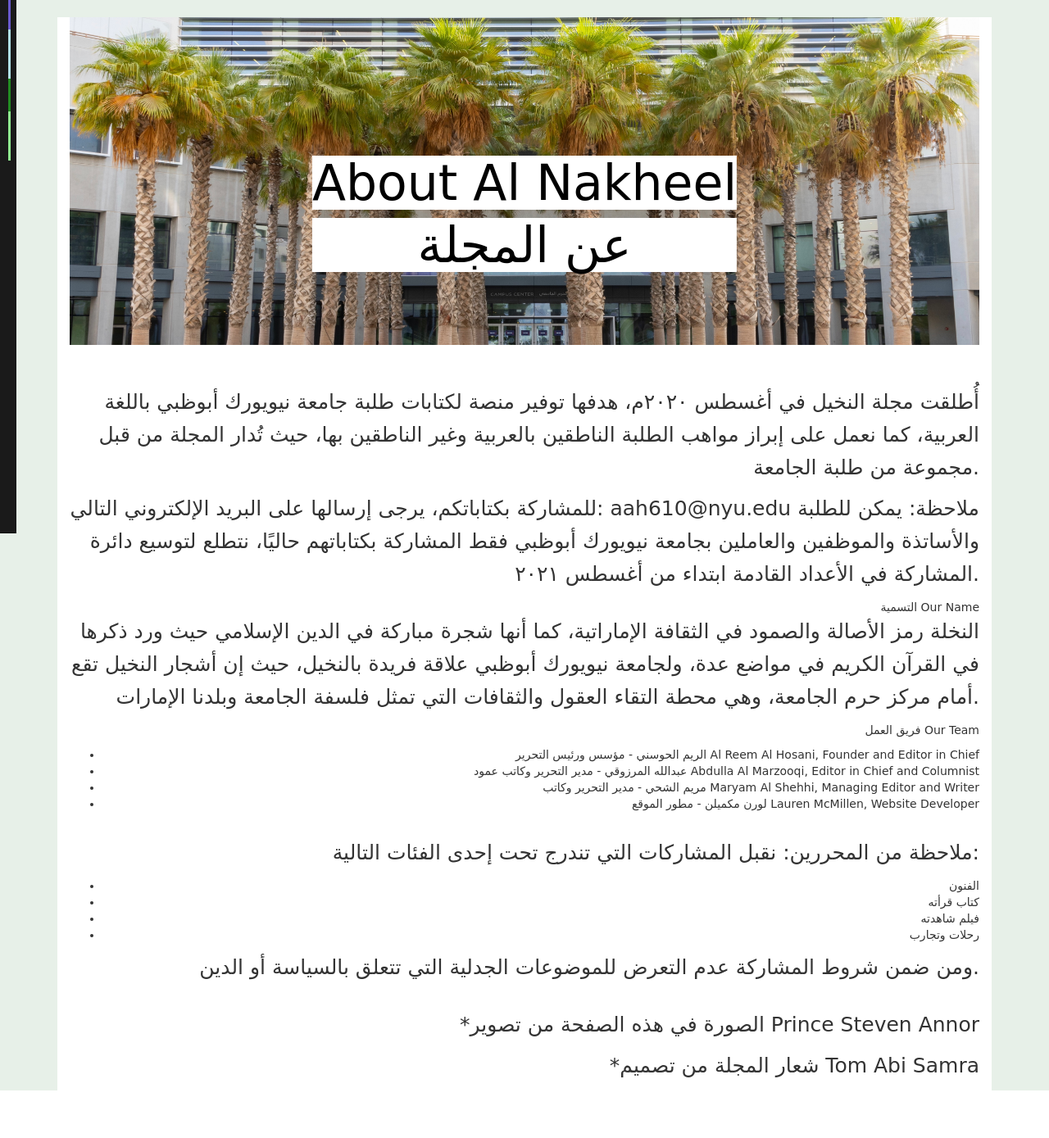
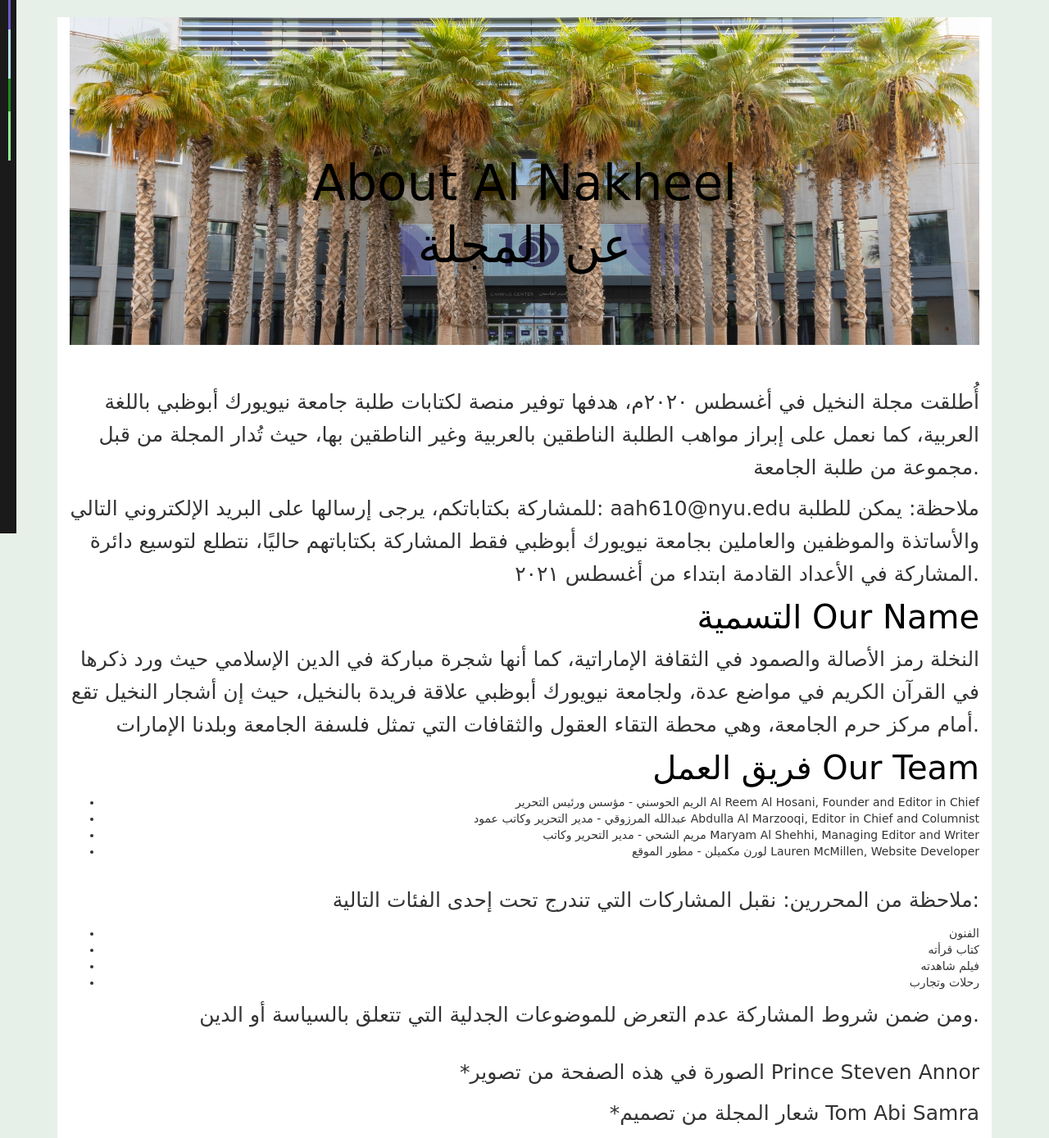
Before and after one commit to LaurenMcM749/Alnakheel, a Django app: page /home/about in a window 1280 px wide. Shown: the part 149-1538 px from the top of the page at 82% size. Before the commit the page ends 1480 px from the top, so only its background shows below. Run offline with Django 3.2, Linux system fonts and the light colour scheme; some libraries are stand-ins or nearby versions; some web fonts are replaced.

Commit message:
more updates to about page css

```diff
--- a/blog/static/css/style2.css
+++ b/blog/static/css/style2.css
@@ -40,9 +40,15 @@
 h4 {
     font-size: 6rem !important;
     color: black !important;
-    background: white;
 
 }
+
+h5 {
+    font-size: 4rem !important;
+    color: black !important;
+
+}
+
 
 p {
     font-size: 2.5rem !important;
@@ -60,7 +66,7 @@
 
 }
 
-li {
+ul {
     font-size: 2.5 rem;
 }
 
@@ -602,6 +608,6 @@
 --------/*About*/-------
 
 .about_heading {
-    font-size: 4 rem;
+    font-size: ;
 
 }
--- a/blog/templates/about.html
+++ b/blog/templates/about.html
@@ -17,10 +17,10 @@
 ملاحظة: يمكن للطلبة والأساتذة والموظفين والعاملين بجامعة نيويورك أبوظبي فقط المشاركة بكتاباتهم حاليًا، نتطلع لتوسيع دائرة المشاركة في الأعداد القادمة ابتداء من أغسطس ٢٠٢١.
 
     </p>
-    <div class="about_heading">التسمية Our Name</div>
+    <h5>التسمية Our Name</h5>
     <p>النخلة رمز الأصالة والصمود في الثقافة الإماراتية، كما أنها شجرة مباركة في الدين الإسلامي حيث ورد ذكرها في القرآن الكريم في مواضع عدة، ولجامعة نيويورك أبوظبي علاقة فريدة بالنخيل، حيث إن أشجار النخيل تقع أمام مركز حرم الجامعة، وهي محطة التقاء العقول والثقافات التي تمثل فلسفة الجامعة وبلدنا الإمارات.
 </p>
-    <div class="about_heading">فريق العمل  Our Team</div>
+    <h5>فريق العمل  Our Team</h5>
     <p>
        <ul>
     <li>الريم الحوسني - مؤسس ورئيس التحرير               Al Reem Al Hosani, Founder and Editor in Chief</li>
--- a/blog/templates/base1.html
+++ b/blog/templates/base1.html
@@ -2,7 +2,7 @@
 <html>
 {% load static %}
     <head>
-        <title>Arabic Magazine</title>
+        <title>النخيل - Al  heroku run python manage.py migrateNakheel</title>
         <link href="https://fonts.googleapis.com/css?family=Roboto:400,700" rel="stylesheet">
         <meta name="google" content="notranslate" />
         <meta name="viewport" content="width=device-width, initial-scale=1, shrink-to-fit=no">
```
